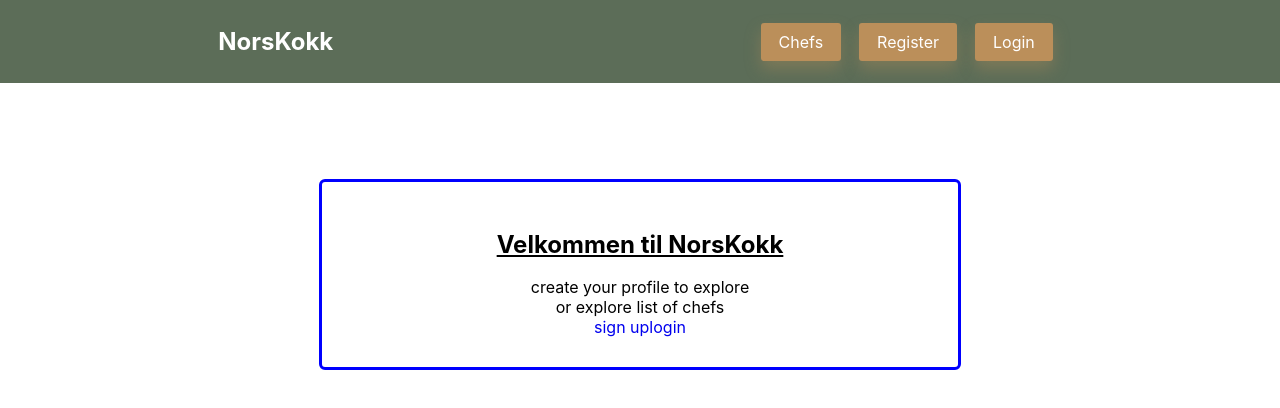
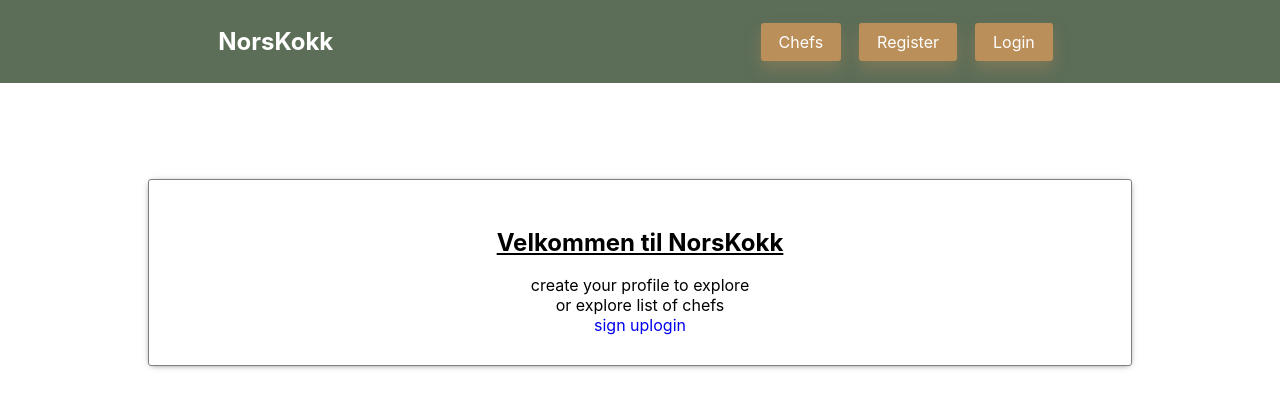
Before and after one commit to utviklerToni/hver_dag_koding, a React (Create React App) app in the folder client/: page / in a window 1280 px wide. Shown: the top 408 px of the page. Built offline with nearby package versions, Linux system fonts and the light colour scheme; no server answers.

Commit message:
landing css

```diff
--- a/client/src/components/layout/Landing.css
+++ b/client/src/components/layout/Landing.css
@@ -1,6 +1,5 @@
 .greet_outer {
-  width: 72vh;
-  max-width: 100%;
+	max-width: 72vw;
 	margin-top: 6rem;
 	margin-left: auto;
 	margin-right: auto;
@@ -21,6 +20,7 @@ p,
 }
 
 .card {
-  border: 3px solid blue;
-  border-radius: 6px;
+	box-shadow: 0px 1px 7px -3px rgba(0, 0, 0, 0.75);
+	border: 1px solid grey;
+	border-radius: 3px;
 }
```
Lines whose indentation alone changed are shown as unchanged.
